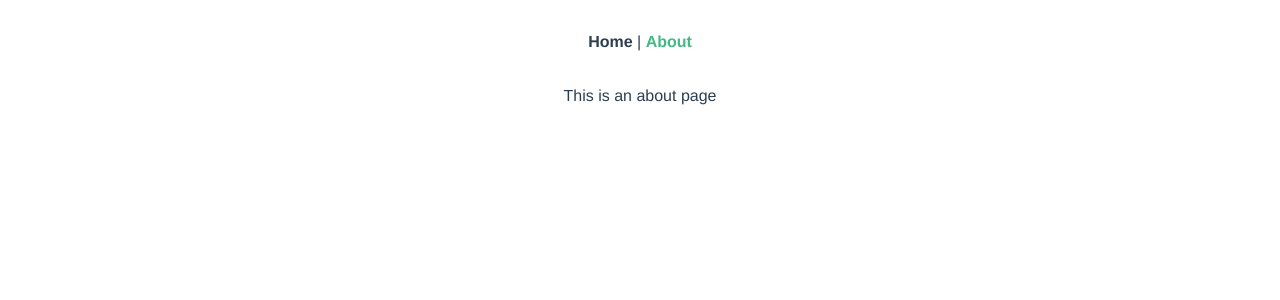
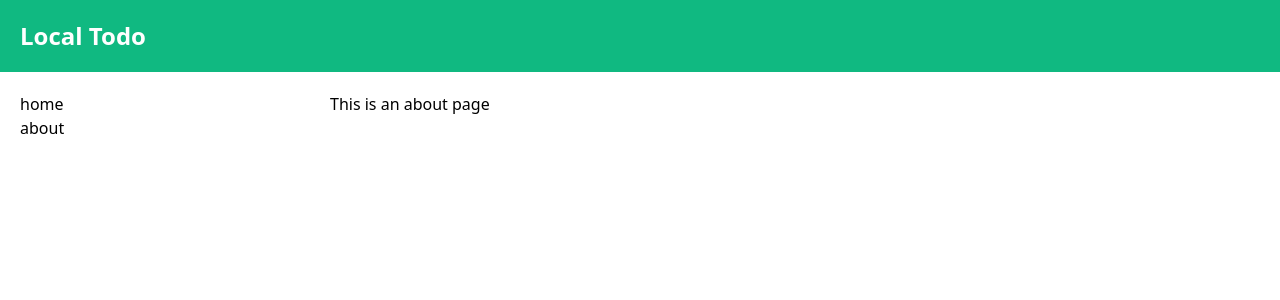
Before and after one commit to RetroCIB/todoist, a Vue app: page /#/about in a window 1280 px wide. Shown: the top 300 px of the page. Built offline with nearby package versions, Linux system fonts and the light colour scheme.

Commit message:
structura initiala

```diff
--- a/src/App.vue
+++ b/src/App.vue
@@ -1,32 +1,19 @@
 <template>
   <div id="app">
-    <nav>
-      <router-link to="/">Home</router-link> |
-      <router-link to="/about">About</router-link>
-    </nav>
-    <router-view/>
+      <app-header/>
+      <app-main/>
   </div>
 </template>
 
+<script>
+import AppMain from "@/components/AppMain";
+import AppHeader from "@/components/AppHeader";
+
+export default {
+    components: {AppHeader, AppMain}
+}
+</script>
+
+
 <style lang="scss">
-#app {
-  font-family: Avenir, Helvetica, Arial, sans-serif;
-  -webkit-font-smoothing: antialiased;
-  -moz-osx-font-smoothing: grayscale;
-  text-align: center;
-  color: #2c3e50;
-}
-
-nav {
-  padding: 30px;
-
-  a {
-    font-weight: bold;
-    color: #2c3e50;
-
-    &.router-link-exact-active {
-      color: #42b983;
-    }
-  }
-}
 </style>
--- /dev/null
+++ b/src/components/AppHeader.vue
@@ -0,0 +1,17 @@
+<template>
+    <header class="bg-green-500 text-white py-5">
+        <div class="container mx-auto px-5">
+            <h1 class="text-2xl font-bold">Local Todo</h1>
+        </div>
+    </header>
+</template>
+
+<script>
+export default {
+    name: "AppHeader"
+}
+</script>
+
+<style scoped>
+
+</style>
--- /dev/null
+++ b/src/components/AppMain.vue
@@ -0,0 +1,21 @@
+<template>
+    <main>
+        <div class="container mx-auto p-5 flex flex-row">
+            <section-menu class="w-1/4"/>
+            <section-content class="w-3/4"/>
+        </div>
+    </main>
+</template>
+
+<script>
+import SectionMenu from "@/components/SectionMenu";
+import SectionContent from "@/components/SectionContent";
+export default {
+    name: "AppMain",
+    components: {SectionContent, SectionMenu}
+}
+</script>
+
+<style scoped>
+
+</style>
--- /dev/null
+++ b/src/components/SectionContent.vue
@@ -0,0 +1,15 @@
+<template>
+    <section id="section-content">
+        <router-view/>
+    </section>
+</template>
+
+<script>
+export default {
+    name: "SectionContent"
+}
+</script>
+
+<style scoped>
+
+</style>
--- /dev/null
+++ b/src/components/SectionMenu.vue
@@ -0,0 +1,16 @@
+<template>
+    <section id="section-menu" class="flex flex-col justify-start items-start">
+        <router-link to="/">home</router-link>
+        <router-link to="/about">about</router-link>
+    </section>
+</template>
+
+<script>
+export default {
+    name: "SectionMenu"
+}
+</script>
+
+<style scoped>
+
+</style>
```
